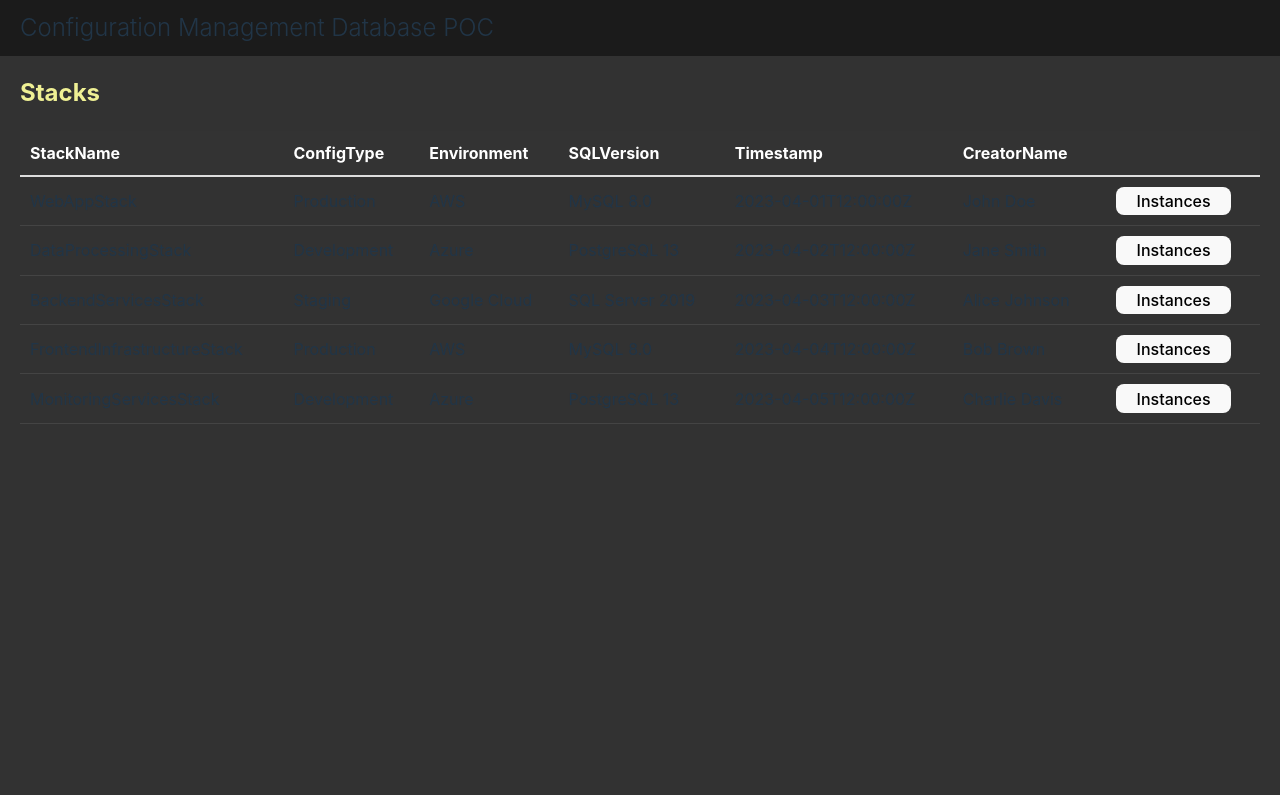
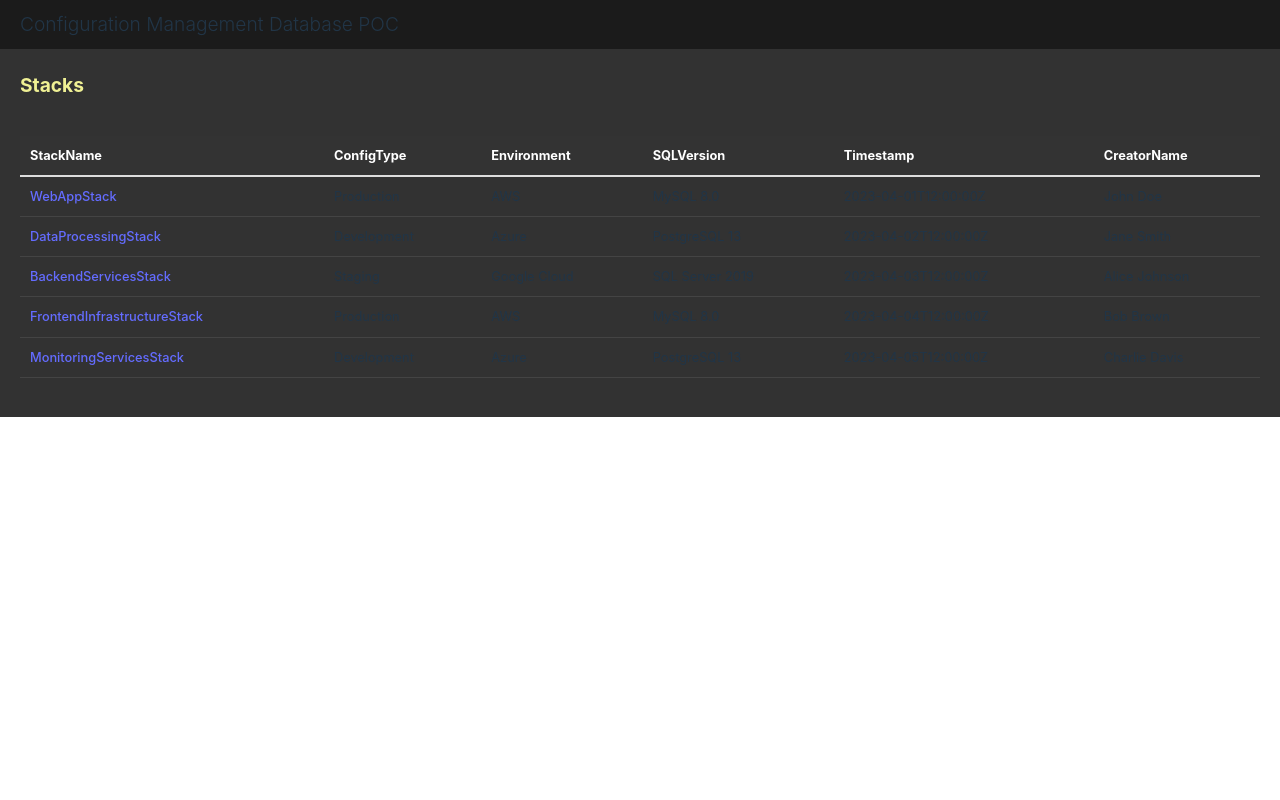
Before and after one commit to carolemonteloyola/cmdb-poc, a React (Vite) app: page / in a window 1280 px wide. Built offline with nearby package versions, Linux system fonts and the light colour scheme.

Commit message:
feat: added compare table

```diff
--- a/src/App.css
+++ b/src/App.css
@@ -90,7 +90,6 @@ button.close {
 }
 .container {
   justify-content: flex-start; /* Align panels to the left of the view */
-  display: flex;
   gap: 10px;
   width: 100vw;
   height: 95vh; /* Full height of the browser */
@@ -98,19 +97,18 @@ button.close {
 .panel {
   background: #323232;
   flex: 1;
+  gap: 20px;
   overflow: auto;
   padding: 20px;
+  display: flex;
+  flex-direction: column;
+  margin-bottom: 10px;
+  height: 45%;
 }
 .panel h2 {
   padding: 0;
   font-size: 1.5rem;
   color: #eff094;
-}
-.panel-stacks {
-  flex: 2;
-}
-.panel-instance {
-  flex: 1;
 }
 .panel-header {
   display: flex;
@@ -137,6 +135,9 @@ button.close {
   font-weight: bold;
   width: 40%;
 }
+.selected {
+  background-color: #444444; /* Or any color you prefer */
+}
 
 /* index.css */
 @media (max-width: 768px) {
--- a/src/App.jsx
+++ b/src/App.jsx
@@ -6,9 +6,11 @@ import { useState } from "react";
 
 function App() {
   const [showInstances, setShowInstances] = useState(false);
+  const [selectedRow, setSelectedRow] = useState(null);
 
-  const handleClick = () => {
+  const handleClick = (rowId) => {
     setShowInstances(true);
+    setSelectedRow(rowId);
   };
   const closeInstance = () => {
     setShowInstances(false);
@@ -21,7 +23,7 @@ function App() {
       </nav>
 
       <div className="container">
-        <StacksList handleClick={handleClick} />
+        <StacksList handleClick={handleClick} selectedRow={selectedRow} />
         {showInstances && <Instances closeInstance={closeInstance} />}
       </div>
     </>
--- a/src/components/Instances.jsx
+++ b/src/components/Instances.jsx
@@ -1,6 +1,26 @@
 import PropTypes from "prop-types";
+import initialConfigData from "../data/initialconfig.json";
+import instancesData from "../data/instances.json";
 
 const Instances = ({ closeInstance }) => {
+  // Extract headers from the instancesData file
+  const headerData = Object.keys(instancesData[0]);
+
+  // Function to create table header row
+  const renderHeaderCol = () => {
+    return headerData.map((header, index) => {
+      const initialConfigValue = initialConfigData[0][header];
+      const currentConfigValue = instancesData[0][header];
+      return (
+        <tr key={index}>
+          <td>{header}</td>
+          <td>{initialConfigValue !== undefined ? initialConfigValue : "-"}</td>
+          <td>{currentConfigValue !== undefined ? currentConfigValue : "-"}</td>
+        </tr>
+      );
+    });
+  };
+
   return (
     <div className="panel panel-instance">
       <div className="panel-header">
@@ -11,42 +31,72 @@ const Instances = ({ closeInstance }) => {
       </div>
 
       <div className="config_container">
-        <table className="table_instance">
+        <table>
+          <thead>
+            <tr>
+              <th>Config Name</th>
+              <th>Initial Config</th>
+              <th>Latest Config</th>
+            </tr>
+          </thead>
+          <tbody>{renderHeaderCol()}</tbody>
+        </table>
+
+        {/* <table className="table_instance">
+          <thead>
+            <th>
+              <td></td>
+            </th>
+            <th>
+              <td>Initial Config</td>
+            </th>
+            <th>
+              <td>Latest Config</td>
+            </th>
+          </thead>
           <tbody>
             <tr>
               <td>Instance ID</td>
-              <td>Instance ID</td>
+              <td>A</td>
+              <td>B</td>
             </tr>
             <tr>
               <td>Host Name</td>
-              <td>Host Name</td>
+              <td>A</td>
+              <td>B</td>
             </tr>
             <tr>
               <td>Instance Type</td>
-              <td>Instance Type</td>
+              <td>A</td>
+              <td>B</td>
             </tr>
             <tr>
               <td>IP Address</td>
-              <td>IP Address</td>
+              <td>A</td>
+              <td>B</td>
             </tr>
             <tr>
               <td>Availability Zone</td>
-              <td>Availability Zone</td>
+              <td>A</td>
+              <td>B</td>
             </tr>
             <tr>
               <td>RoleType</td>
-              <td>RoleType</td>
+              <td>A</td>
+              <td>B</td>
             </tr>
             <tr>
               <td>CreatorName</td>
-              <td>CreatorName</td>
+              <td>A</td>
+              <td>B</td>
             </tr>
             <tr>
               <td>CreateDate</td>
-              <td>CreateDate</td>
+              <td>A</td>
+              <td>B</td>
             </tr>
           </tbody>
-        </table>
+        </table> */}
       </div>
     </div>
   );
--- a/src/components/StacksList.jsx
+++ b/src/components/StacksList.jsx
@@ -3,7 +3,7 @@ import { useEffect, useState } from "react";
 import PropTypes from "prop-types";
 import stacksData from "../data/stacks.json";
 
-const StacksList = ({ handleClick }) => {
+const StacksList = ({ handleClick, selectedRow }) => {
   /*const [stacks, setStacks] = useState([]);
 
    useEffect(() => {
@@ -26,21 +26,24 @@ const StacksList = ({ handleClick }) => {
             <th>SQLVersion</th>
             <th>Timestamp</th>
             <th>CreatorName</th>
-            <th></th>
           </tr>
         </thead>
         <tbody>
           {stacksData.map((stack) => (
-            <tr key={stack.id}>
-              <td>{stack.StackName}</td>
+            <tr
+              key={stack.id}
+              className={selectedRow === stack.id ? "selected" : ""}
+            >
+              <td>
+                <a href="#" onClick={() => handleClick(stack.id)}>
+                  {stack.StackName}
+                </a>
+              </td>
               <td>{stack.ConfigType}</td>
               <td>{stack.Environment}</td>
               <td>{stack.SQLVersion}</td>
               <td>{stack.Timestamp}</td>
               <td>{stack.CreatorName}</td>
-              <td>
-                <button onClick={handleClick}>Instances</button>
-              </td>
             </tr>
           ))}
         </tbody>
@@ -51,6 +54,7 @@ const StacksList = ({ handleClick }) => {
 
 StacksList.propTypes = {
   handleClick: PropTypes.func.isRequired,
+  selectedRow: PropTypes.number,
 };
 
 export default StacksList;
--- /dev/null
+++ b/src/data/initialconfig.json
@@ -0,0 +1,41 @@
+[
+  {
+    "RoleType": "dbsql",
+    "ConfigType": "TESTING-NO-MONITORING",
+    "DiskSizeOfDDrive": 100,
+    "DiskSizeOfEDrive": 100,
+    "DiskSizeOfFDrive": 100,
+    "DiskSizeOfGDrive": 100,
+    "DiskSizeOfMDrive": 100,
+    "Environment": "INTEGRATION",
+    "NameOfCRecordForServer": "TestSQL-1MS001",
+    "NameOfCRecordsAdditional": "none",
+    "SQLVersion": "SQL2019_Dev"
+  },
+  {
+    "RoleType": "dbsql",
+    "ConfigType": "TESTING-NO-MONITORING",
+    "DiskSizeOfDDrive": 200,
+    "DiskSizeOfEDrive": 200,
+    "DiskSizeOfFDrive": 200,
+    "DiskSizeOfGDrive": 200,
+    "DiskSizeOfMDrive": 200,
+    "Environment": "INTEGRATION",
+    "NameOfCRecordForServer": "TestSQL-1MS002",
+    "NameOfCRecordsAdditional": "none",
+    "SQLVersion": "SQL2019_Std"
+  },
+  {
+    "RoleType": "dbsql",
+    "ConfigType": "TESTING-NO-MONITORING",
+    "DiskSizeOfDDrive": 300,
+    "DiskSizeOfEDrive": 300,
+    "DiskSizeOfFDrive": 300,
+    "DiskSizeOfGDrive": 300,
+    "DiskSizeOfMDrive": 300,
+    "Environment": "INTEGRATION",
+    "NameOfCRecordForServer": "TestSQL-1MS003",
+    "NameOfCRecordsAdditional": "none",
+    "SQLVersion": "SQL2019_Ent"
+  }
+]
--- a/src/data/instances.json
+++ b/src/data/instances.json
@@ -7,7 +7,17 @@
     "AZ": "us-west-2a",
     "CreatorName": "John Doe",
     "HostName": "example-instance-1",
-    "RoleType": "dbsql"
+    "RoleType": "dbsql",
+    "ConfigType": "TESTING-NO-MONITORING",
+    "DiskSizeOfDDrive": 101,
+    "DiskSizeOfEDrive": 101,
+    "DiskSizeOfFDrive": 101,
+    "DiskSizeOfGDrive": 101,
+    "DiskSizeOfMDrive": 101,
+    "Environment": "INTEGRATION",
+    "NameOfCRecordForServer": "TestSQL-1MS001",
+    "NameOfCRecordsAdditional": "none",
+    "SQLVersion": "SQL2019_Dev"
   },
   {
     "InstanceId": "i-1def234ghi567jkl",
@@ -17,7 +27,17 @@
     "AZ": "us-west-2b",
     "CreatorName": "Jane Smith",
     "HostName": "example-instance-2",
-    "RoleType": "dbsql"
+    "RoleType": "dbsql",
+    "ConfigType": "TESTING-NO-MONITORING",
+    "DiskSizeOfDDrive": 100,
+    "DiskSizeOfEDrive": 100,
+    "DiskSizeOfFDrive": 100,
+    "DiskSizeOfGDrive": 100,
+    "DiskSizeOfMDrive": 100,
+    "Environment": "INTEGRATION",
+    "NameOfCRecordForServer": "TestSQL-1MS001",
+    "NameOfCRecordsAdditional": "none",
+    "SQLVersion": "SQL2019_Dev"
   },
   {
     "InstanceId": "i-2ghi345jkl678mno",
@@ -27,5 +47,16 @@
     "AZ": "us-west-2c",
     "CreatorName": "Alice Johnson",
     "HostName": "example-instance-3",
-    "RoleType": "dbsql"
-  },
+    "RoleType": "dbsql",
+    "ConfigType": "TESTING-NO-MONITORING",
+    "DiskSizeOfDDrive": 100,
+    "DiskSizeOfEDrive": 100,
+    "DiskSizeOfFDrive": 100,
+    "DiskSizeOfGDrive": 100,
+    "DiskSizeOfMDrive": 100,
+    "Environment": "INTEGRATION",
+    "NameOfCRecordForServer": "TestSQL-1MS001",
+    "NameOfCRecordsAdditional": "none",
+    "SQLVersion": "SQL2019_Dev"
+  }
+]
--- a/src/index.css
+++ b/src/index.css
@@ -2,6 +2,7 @@
   font-family: Inter, system-ui, Avenir, Helvetica, Arial, sans-serif;
   line-height: 1.5;
   font-weight: 400;
+  font-size: 0.8rem;
 
   color-scheme: light dark;
   color: rgba(255, 255, 255, 0.87);
```
